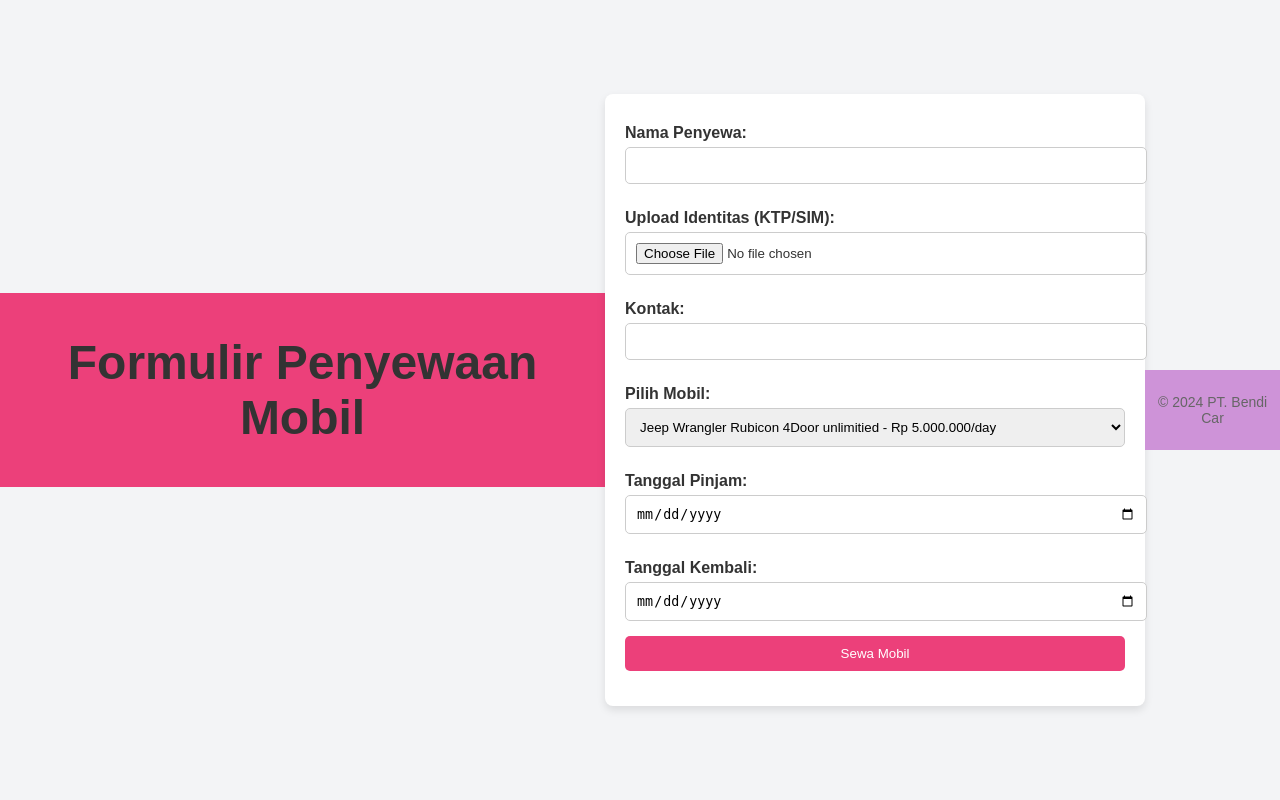
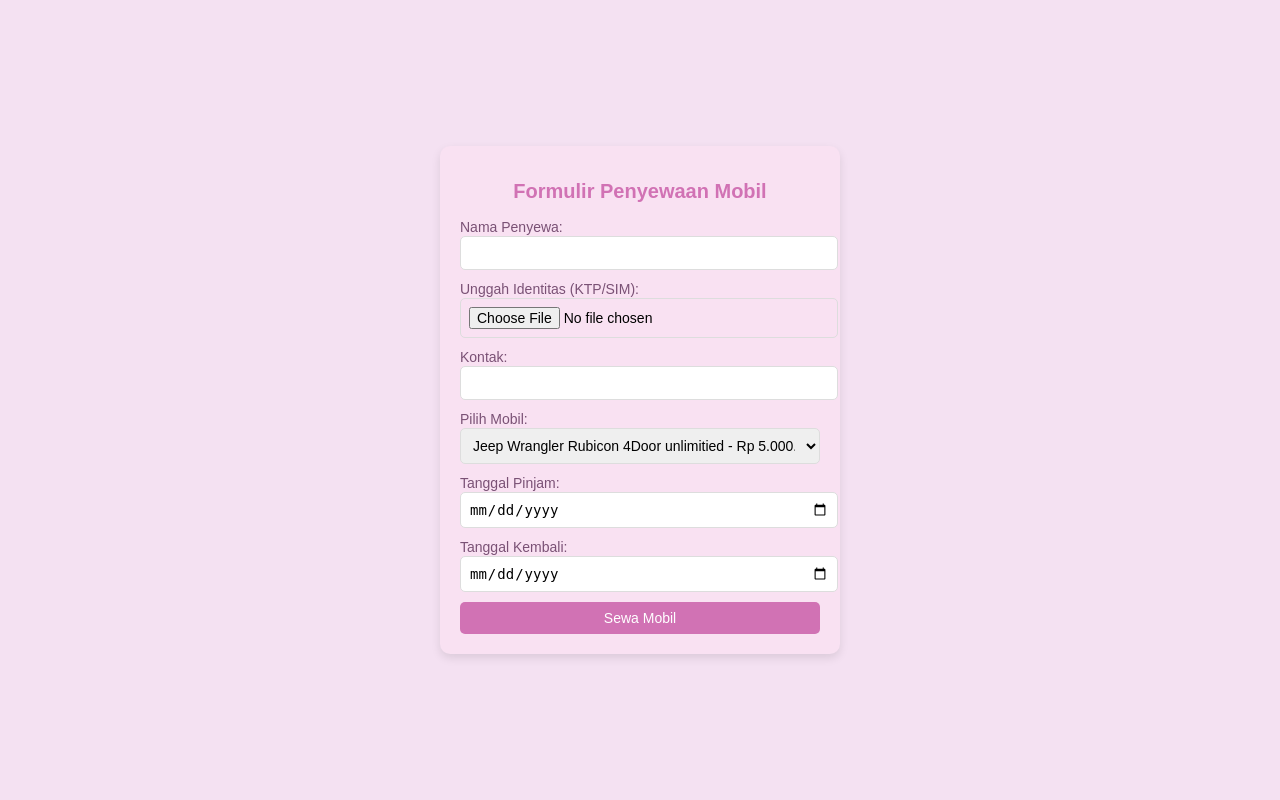
Before and after one commit to AyuHandayani/DATABASE-BENDI-CAR, a PHP site: page /formulirpenyewaan.html in a window 1280 px wide. Run offline with PHP 8.4, Linux system fonts and the light colour scheme.

Commit message:
Add files via upload

```diff
--- a/formulirpenyewaan.html
+++ b/formulirpenyewaan.html
@@ -1,116 +1,140 @@
 <!DOCTYPE html>
-<html lang="en">
+<html lang="id">
 <head>
     <meta charset="UTF-8">
     <meta name="viewport" content="width=device-width, initial-scale=1.0">
-    <title>Formulir Penyewaan</title>
-    <link rel="stylesheet" href="style.css">
+    <title>Formulir Penyewaan Mobil</title>
     <style>
-        /* Umum */
         body {
             font-family: Arial, sans-serif;
             margin: 0;
             padding: 0;
+            background-color: #f4e1f2; /* Latar belakang lilac */
             display: flex;
-            justify-content: center; /* Menyusun elemen di tengah secara horizontal */
-            align-items: center; /* Menyusun elemen di tengah secara vertikal */
-            height: 100vh; /* Mengatur tinggi body sesuai viewport */
-            background-color: #f3f4f6; /* Latar belakang halaman */
+            justify-content: center;
+            align-items: center;
+            height: 100vh;
         }
-
-        header {
+        .container {
+            background-color: #f9e1f2; /* Warna pink muda */
+            padding: 20px; /* Kurangi padding untuk memperkecil ukuran */
+            border-radius: 10px;
+            box-shadow: 0px 4px 10px rgba(0, 0, 0, 0.1);
+            width: 100%;
+            max-width: 400px; /* Kurangi lebar maksimum */
+            box-sizing: border-box;
+        }
+        h1 {
             text-align: center;
-            margin-bottom: 20px;
+            color: #d172b4; /* Warna pink */
+            margin-bottom: 15px; /* Kurangi jarak antara judul dan formulir */
+            font-size: 20px; /* Perkecil ukuran font */
         }
-
-        h1 {
-            color: #333;
+        label {
+            font-size: 14px; /* Perkecil ukuran font */
+            color: #7a5175; /* Warna lilac */
         }
-
-        main {
-            background-color: white;
-            padding: 20px;
-            border-radius: 8px;
-            box-shadow: 0 4px 8px rgba(0, 0, 0, 0.1);
+        input[type="text"], input[type="date"], input[type="file"], select {
             width: 100%;
-            max-width: 500px; /* Batas lebar formulir */
+            padding: 8px; /* Kurangi padding untuk memperkecil elemen */
+            margin-bottom: 10px; /* Kurangi jarak antar elemen */
+            border: 1px solid #ddd;
+            border-radius: 5px;
+            font-size: 14px; /* Perkecil ukuran font */
         }
-
-        form label {
-            display: block;
-            margin: 10px 0 5px;
-            font-weight: bold;
+        button {
+            background-color: #d172b4; /* Pink */
+            color: white;
+            padding: 8px; /* Kurangi padding tombol */
+            border: none;
+            border-radius: 5px;
+            cursor: pointer;
+            font-size: 14px; /* Perkecil ukuran font */
+            width: 100%;
         }
-
-        form input,
-        form select,
-        form button {
-            width: 100%;
-            padding: 10px;
-            margin-bottom: 15px;
+        button:hover {
+            background-color: #b85c98; /* Pink lebih gelap */
+        }
+        .output {
+            margin-top: 15px; /* Kurangi jarak atas */
+            border: 1px solid #ddd;
+            padding: 10px; /* Kurangi padding */
+            background: #f2d4e6; /* Warna pink muda untuk output */
             border-radius: 5px;
-            border: 1px solid #ccc;
         }
-
-        form button {
-            background-color: #ec407a;
-            color: white;
-            border: none;
-            cursor: pointer;
+        .output h2 {
+            color: #d172b4;
+            text-align: center;
+            font-size: 18px; /* Perkecil ukuran font judul output */
         }
-
-        form button:hover {
-            background-color: #ce93d8;
-        }
-
-        footer {
-            text-align: center;
-            margin-top: 20px;
-        }
-
-        footer p {
-            color: #666;
-            font-size: 14px;
+        .output p {
+            font-size: 14px; /* Perkecil ukuran font output */
+            color: #7a5175;
         }
     </style>
 </head>
 <body>
-    <header>
+    <div class="container">
         <h1>Formulir Penyewaan Mobil</h1>
-    </header>
+        <form id="rentalForm">
+            <label for="nama">Nama Penyewa:</label><br>
+            <input type="text" id="nama" name="nama" required><br>
 
-    <main>
-        <form action="php/proses-peminjaman.php" method="POST" enctype="multipart/form-data">
-            <label for="nama">Nama Penyewa:</label>
-            <input type="text" id="nama" name="nama" required>
+            <label for="ktp">Unggah Identitas (KTP/SIM):</label><br>
+            <input type="file" id="ktp" name="ktp" accept=".jpg, .jpeg, .png" required><br>
 
-            <label for="identitas">Upload Identitas (KTP/SIM):</label>
-            <input type="file" id="identitas" name="identitas" required>
+            <label for="kontak">Kontak:</label><br>
+            <input type="text" id="kontak" name="kontak" required><br>
 
-            <label for="kontak">Kontak:</label>
-            <input type="text" id="kontak" name="kontak" required>
+            <label for="mobil">Pilih Mobil:</label><br>
+            <select id="mobil" name="mobil" required>
+                <option value="1">Jeep Wrangler Rubicon 4Door
+                    unlimitied - Rp 5.000.000/day</option>
+                    <option value="2">BMW i5- Rp
+                    6.000.000/day</option>
+                    <option value="3">Harimau Medium Tank - Rp
+                    10.000.000/day</option>
+                    <option value="4">Buggati La Voiture Noire - Rp
+                    8.000.000/day</option>
+                    <option value="5">Porsche 911 GT3 RS- Rp
+                    7.000.000/day</option>
+            </select><br>
 
-            <label for="mobil">Pilih Mobil:</label>
-            <select id="mobil" name="mobil" required>
-                <option value="1">Jeep Wrangler Rubicon 4Door unlimitied - Rp 5.000.000/day</option>
-                <option value="2">BMW i5- Rp 6.000.000/day</option>
-                <option value="3">Harimau Medium Tank - Rp 10.000.000/day</option>
-                <option value="4">Buggati La Voiture Noire - Rp 8.000.000/day</option>
-                <option value="5">Porsche 911 GT3 RS- Rp 7.000.000/day</option>
-            </select>
+            <label for="tglPinjam">Tanggal Pinjam:</label><br>
+            <input type="date" id="tglPinjam" name="tglPinjam" required><br>
 
-            <label for="tanggal_pinjam">Tanggal Pinjam:</label>
-            <input type="date" id="tanggal_pinjam" name="tanggal_pinjam" required>
+            <label for="tglKembali">Tanggal Kembali:</label><br>
+            <input type="date" id="tglKembali" name="tglKembali" required><br>
 
-            <label for="tanggal_kembali">Tanggal Kembali:</label>
-            <input type="date" id="tanggal_kembali" name="tanggal_kembali" required>
+            <button type="button" onclick="tampilkanData()">Sewa Mobil</button>
+        </form>
 
-            <button type="submit">Sewa Mobil</button>
-        </form>
-    </main>
+        <div id="output" class="output" style="display: none;">
+            <h2>Detail Penyewaan</h2>
+            <p id="outputNama"></p>
+            <p id="outputKontak"></p>
+            <p id="outputMobil"></p>
+            <p id="outputTglPinjam"></p>
+            <p id="outputTglKembali"></p>
+        </div>
+    </div>
 
-    <footer>
-        <p>&copy; 2024 PT. Bendi Car</p>
-    </footer>
+    <script>
+        function tampilkanData() {
+            const nama = document.getElementById('nama').value;
+            const kontak = document.getElementById('kontak').value;
+            const mobil = document.getElementById('mobil').value;
+            const tglPinjam = document.getElementById('tglPinjam').value;
+            const tglKembali = document.getElementById('tglKembali').value;
+
+            document.getElementById('outputNama').innerText = `Nama Penyewa: ${nama}`;
+            document.getElementById('outputKontak').innerText = `Kontak: ${kontak}`;
+            document.getElementById('outputMobil').innerText = `Mobil yang Disewa: ${mobil}`;
+            document.getElementById('outputTglPinjam').innerText = `Tanggal Pinjam: ${tglPinjam}`;
+            document.getElementById('outputTglKembali').innerText = `Tanggal Kembali: ${tglKembali}`;
+
+            document.getElementById('output').style.display = 'block';
+        }
+    </script>
 </body>
 </html>
--- a/koneksi.php
+++ b/koneksi.php
@@ -1,11 +1,10 @@
 <?php
 $host = "localhost";
 $username = "root";
-$password = ""; // Biarkan kosong jika menggunakan XAMPP
-$dbname = "pt_bendicar"; // Pastikan nama database sesuai
+$password = "";
+$dbname = "pt_bendicar";
 
 $koneksi = mysqli_connect($host, $username, $password, $dbname);
-
 if (!$koneksi) {
     die("Koneksi database gagal: " . mysqli_connect_error());
 }
--- a/style.css
+++ b/style.css
@@ -2,59 +2,119 @@ body {
     font-family: Arial, sans-serif;
     margin: 0;
     padding: 0;
-    background-color: #f3e5f5;
-    color: #333;
-}
-
-.container {
-    margin: 0 auto;
-    padding: 20px;
-    text-align: center;
+    background-color: #f8bbd0;
 }
 
 header {
-    background-color: #ec407a;
+    background-color: #ad1457;
     color: white;
-    padding: 10px 0;
-    font-size: 24px;
-    font-weight: bold;
+    padding: 15px;
+}
+
+.dashboard-container {
+    display: flex;
 }
 
 .menu {
-    position: fixed;
-    right: 20px;
-    top: 20px;
-    background-color: #ce93d8;
+    width: 200px;
+    background-color: #f3e5f5;
     padding: 20px;
-    border-radius: 8px;
-    color: white;
-    text-align: left;
 }
 
 .menu h3 {
-    margin: 0 0 10px 0;
-    font-size: 18px;
+    margin-top: 0;
 }
 
 .menu a {
     display: block;
-    background-color: #ec407a;
+    background-color: #ad1457;
     color: white;
     text-decoration: none;
     padding: 10px;
-    margin: 5px 0;
-    border-radius: 4px;
+    margin-bottom: 10px;
+}
+
+.menu a:hover {
+    background-color: #8e0e36;
+}
+
+.content {
+    flex-grow: 1;
+    padding: 20px;
+}
+
+footer {
+    background-color: #f3e5f5;
+    color: #ad1457;
     text-align: center;
 }
 
-.menu a:hover {
-    background-color: #d81b60;
+.login-container {
+    max-width: 400px;
+    margin: auto;
+    padding: 30px;
+    background-color: rgba(255, 255, 255, 0.9);
+    border-radius: 10px;
+    box-shadow: 0 4px 8px rgba(0, 0, 0, 0.2);
 }
 
-footer {
+.login-container h1 {
+    margin-bottom: 20px;
+    color: #ad1457;
+}
+
+.login-container input,
+.login-container button {
+    width: 100%;
+    padding: 10px;
+    margin-top: 10px;
+}
+
+.login-container button {
+    background-color: #ad1457;
+    color: white;
+    border-radius: 5px;
+}
+
+.login-container button:hover {
+    background-color: #8e0e36;
+}
+
+.data-table {
+    width: calc(100% - 40px);
     margin-top: 20px;
-    background-color: #ce93d8;
+    border-collapse: collapse;
+}
+
+.data-table th,
+.data-table td {
+    border-bottom: 2px solid #ddd;
+    padding: 12px;
+    text-align: center;
+}
+
+.data-table th {
+    background-color: #ad1457;
     color: white;
-    padding: 10px 0;
-    font-size: 12px;
 }
+
+.btn-add,
+.btn-back {
+    display: inline-block;
+    margin-top: 20px;
+    padding: 10px;
+    background-color: #ad1457;
+    color: white;
+    text-decoration: none;
+    border-radius: 5px;
+}
+
+.btn-add:hover,
+.btn-back:hover {
+    background-color: #8e0e36;
+}
+
+.error {
+    color: red;
+    margin-bottom: 15px;
+}
```
Also changed, not shown: dashboard.php (added, +47 -0 lines), datapenyewa.php (+29 -30 lines), delete_data.php (added, +11 -0 lines), edit_data.php (added, +48 -0 lines), index.php (+23 -8 lines), login.php (+40 -27 lines), tambah_data.php (added, +47 -0 lines).
